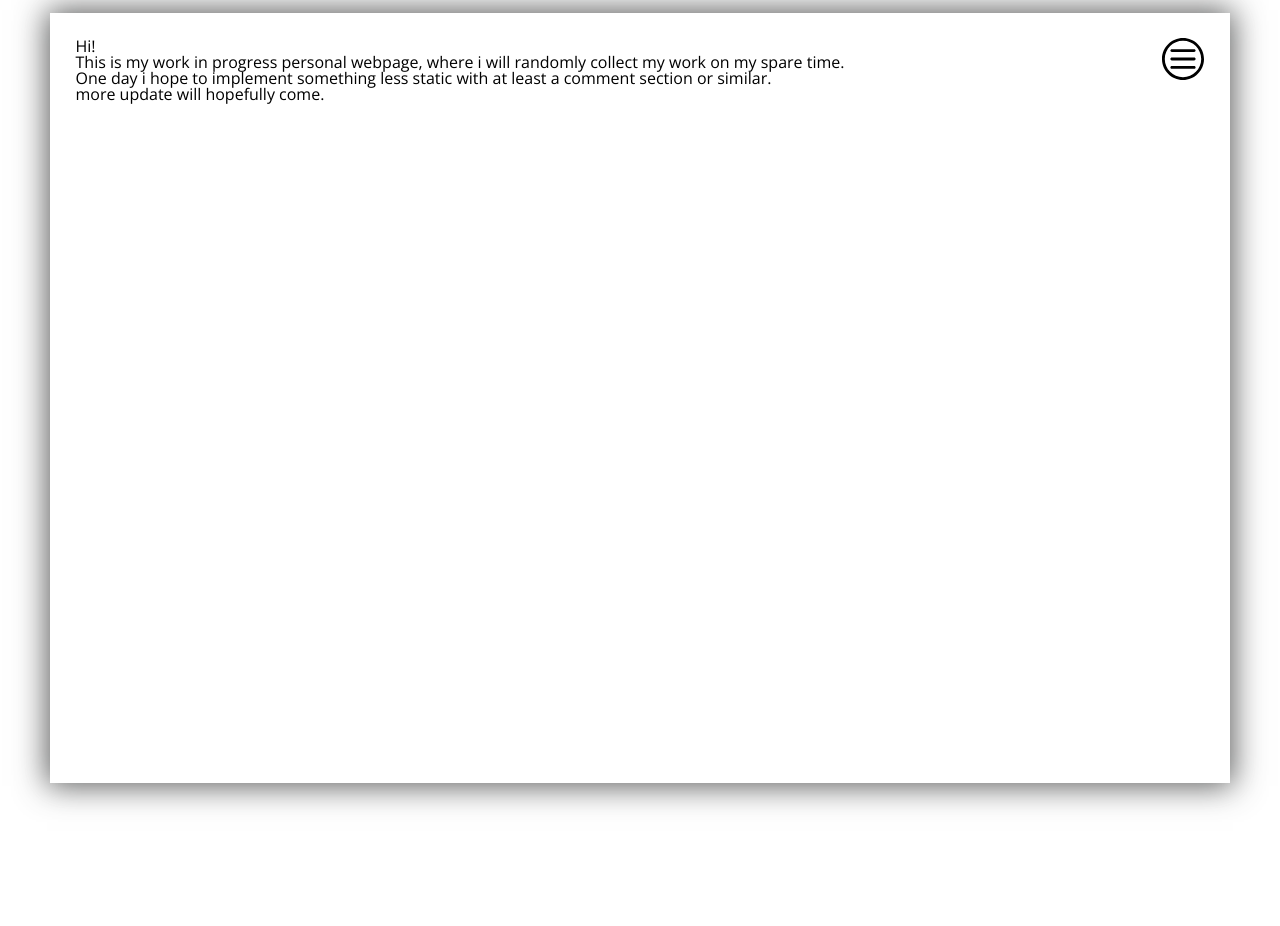
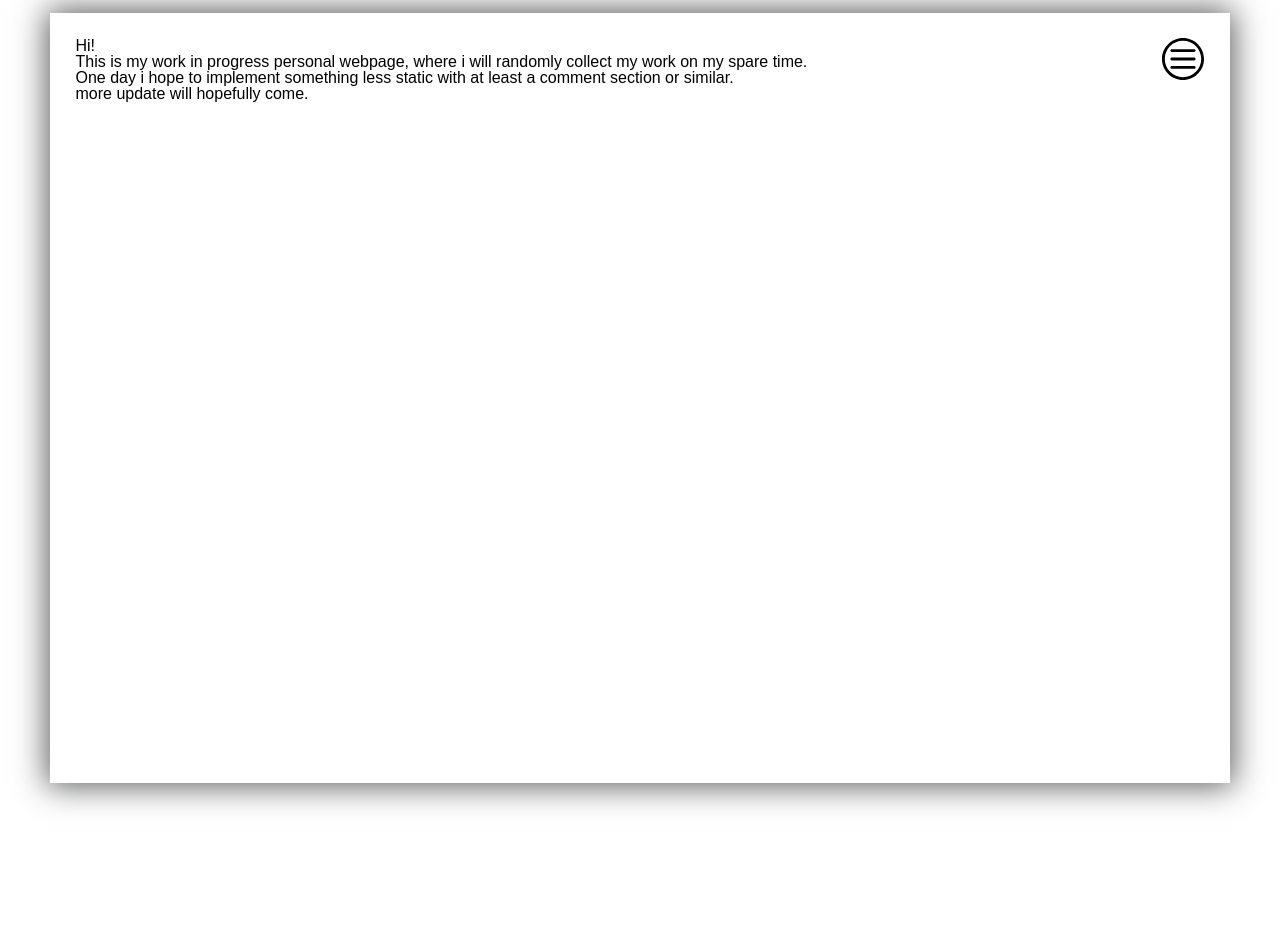
Before and after one commit to MauroMombelli/mauromombelli.github.io, a Jekyll site: the page built from index.md, in a window 1280 px wide. Built offline with Jekyll 4.4.1, drawn with Linux system fonts in a browser that asks for light colours; some web fonts are replaced.

Commit message:
Changed font to Arimo

```diff
--- a/_includes/header.html
+++ b/_includes/header.html
@@ -3,7 +3,7 @@
 	<meta name="viewport" content="width=device-width,initial-scale=1">
 
     <title>{{ page.title }}</title>
-    <link rel="stylesheet" type="text/css" href="//fonts.googleapis.com/css?family=Open+Sans" />
+    <link href='font/arimo/Arimo-Regular.ttf' rel='stylesheet' type='text/css'>
     <link rel='shortcut icon' type='image/x-icon' href='/favicon.ico' />
     <link rel="stylesheet" href="{{ site.baseurl }}/css/reset.css" >
     <link rel="stylesheet" href="{{ site.baseurl }}/css/main.css" >
--- a/css/main.css
+++ b/css/main.css
@@ -3,7 +3,7 @@ body{
 	min-height:100%;
 	-webkit-font-smoothing: antialiased;
     text-rendering: optimizeLegibility;
-	font-family: 'Open Sans';
+	font-family: 'Arimo', sans-serif;
 }
 
 #paginone{
```
